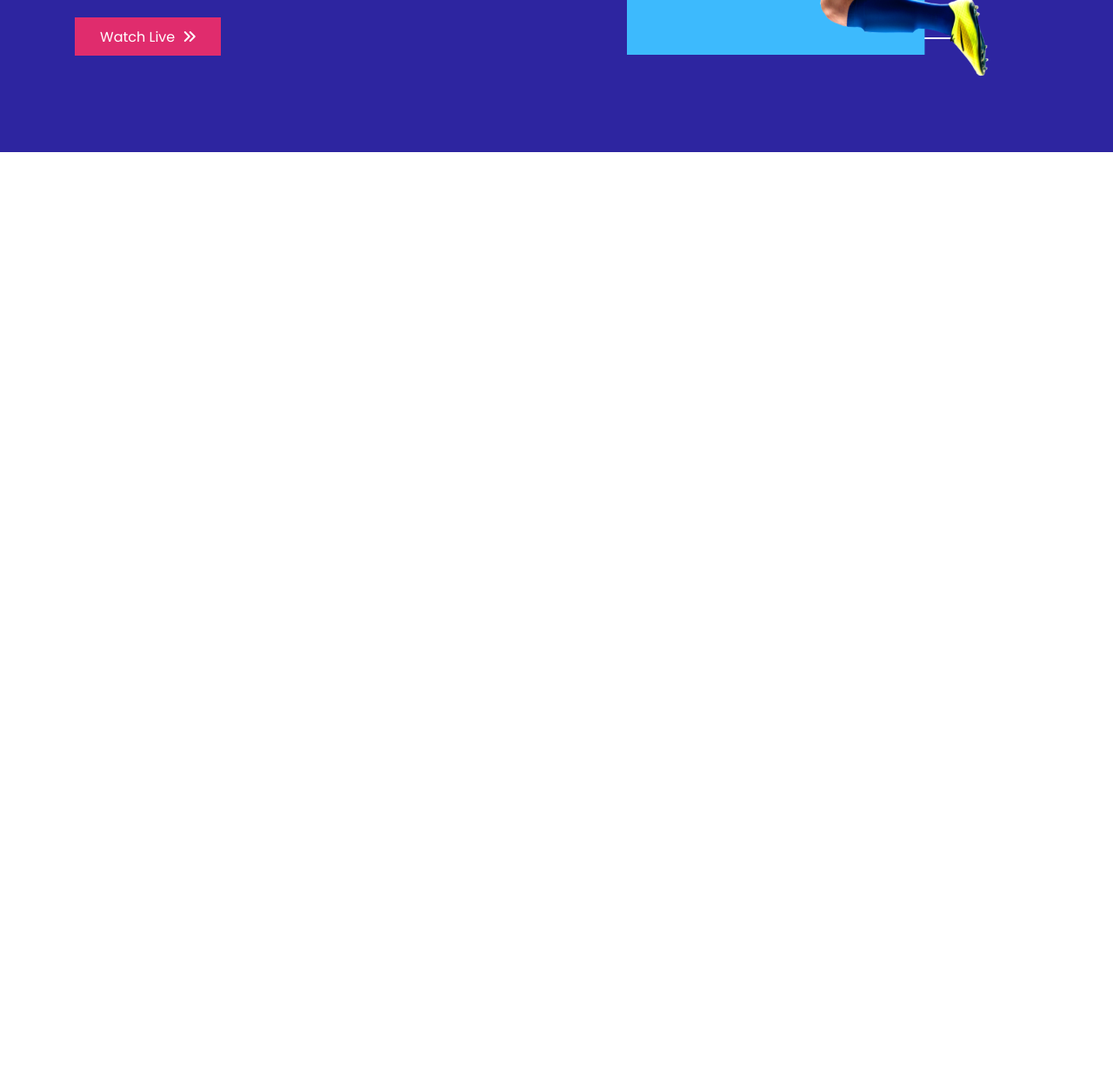
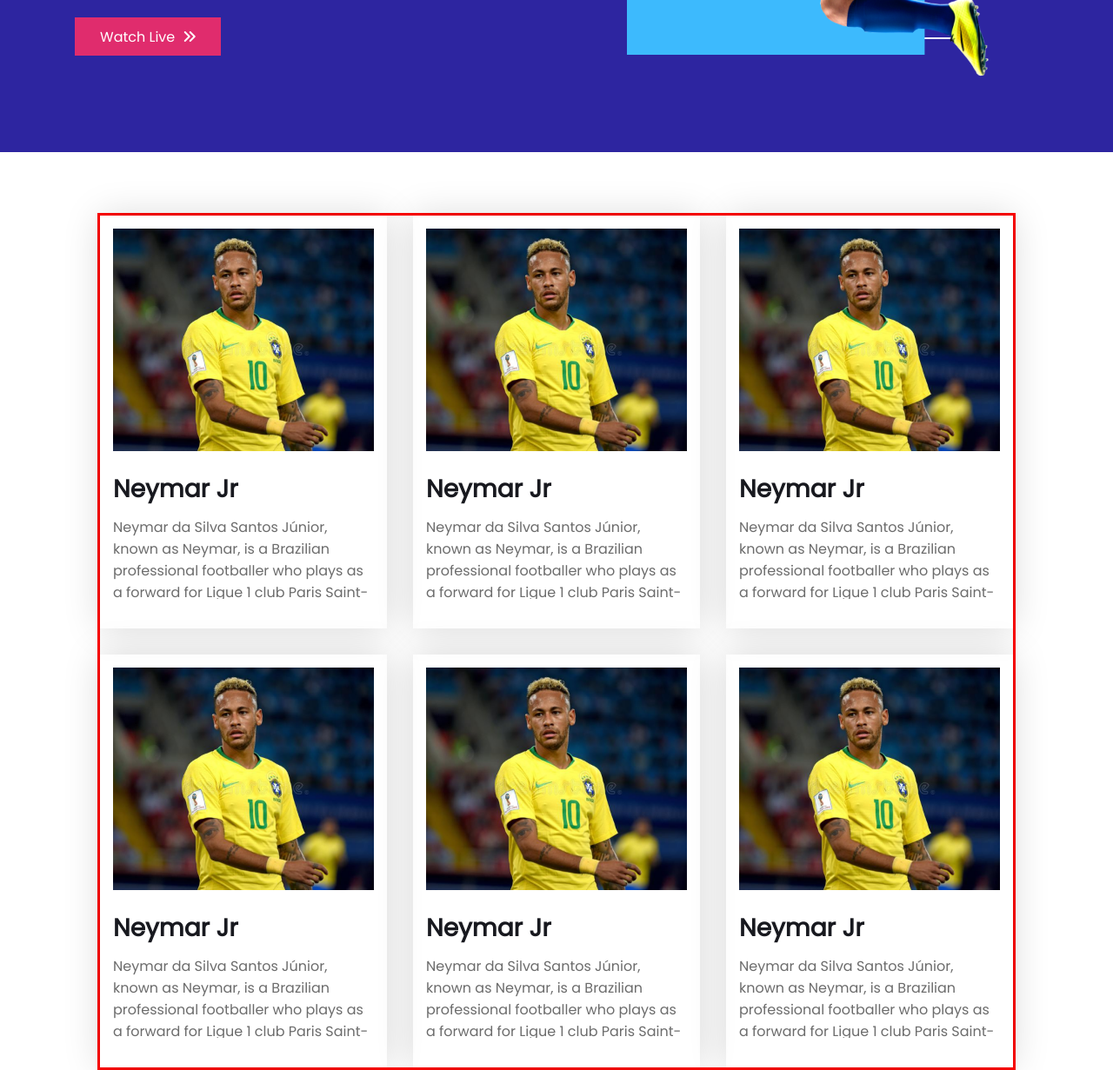
Before and after one commit to MashodRana/blog-page-responsive, a plain HTML site: page index.html in a window 1280 px wide. Shown: the part 500-1731 px from the top of the page at 87% size. Before the commit the page ends 800 px from the top, so only its background shows below. Drawn offline with Linux system fonts and the light colour scheme.

Commit message:
Player section desing have done.

```diff
--- a/index.html
+++ b/index.html
@@ -31,6 +31,83 @@
         </section>
         <!-- Welcome Section code end here -->
     </header>
+
+    <main>
+        <section class="players-section">
+            <div class="player">
+                <article class="player-details">
+                    <img class="player-dp" src="images/players/player-1.png" alt="Neymar Jr. in the dissapoint mode.">
+
+                    <h1 class="player-title">Neymar Jr</h1>
+                    <p class="player-desc">
+                        Neymar da Silva Santos Júnior, known as Neymar, is a Brazilian professional footballer who plays
+                        as a forward for Ligue 1 club Paris Saint-Germain and the Brazil national team. He is widely
+                        regarded as one of the best players in the world.
+                    </p>
+                </article>
+            </div>
+            <div class="player">
+                <article class="player-details">
+                    <img class="player-dp" src="images/players/player-1.png" alt="Neymar Jr. in the dissapoint mode.">
+
+                    <h1 class="player-title">Neymar Jr</h1>
+                    <p class="player-desc">
+                        Neymar da Silva Santos Júnior, known as Neymar, is a Brazilian professional footballer who plays
+                        as a forward for Ligue 1 club Paris Saint-Germain and the Brazil national team. He is widely
+                        regarded as one of the best players in the world.
+                    </p>
+                </article>
+            </div>
+            <div class="player">
+                <article class="player-details">
+                    <img class="player-dp" src="images/players/player-1.png" alt="Neymar Jr. in the dissapoint mode.">
+
+                    <h1 class="player-title">Neymar Jr</h1>
+                    <p class="player-desc">
+                        Neymar da Silva Santos Júnior, known as Neymar, is a Brazilian professional footballer who plays
+                        as a forward for Ligue 1 club Paris Saint-Germain and the Brazil national team. He is widely
+                        regarded as one of the best players in the world.
+                    </p>
+                </article>
+            </div>
+            <div class="player">
+                <article class="player-details">
+                    <img class="player-dp" src="images/players/player-1.png" alt="Neymar Jr. in the dissapoint mode.">
+
+                    <h1 class="player-title">Neymar Jr</h1>
+                    <p class="player-desc">
+                        Neymar da Silva Santos Júnior, known as Neymar, is a Brazilian professional footballer who plays
+                        as a forward for Ligue 1 club Paris Saint-Germain and the Brazil national team. He is widely
+                        regarded as one of the best players in the world.
+                    </p>
+                </article>
+            </div>
+            <div class="player">
+                <article class="player-details">
+                    <img class="player-dp" src="images/players/player-1.png" alt="Neymar Jr. in the dissapoint mode.">
+
+                    <h1 class="player-title">Neymar Jr</h1>
+                    <p class="player-desc">
+                        Neymar da Silva Santos Júnior, known as Neymar, is a Brazilian professional footballer who plays
+                        as a forward for Ligue 1 club Paris Saint-Germain and the Brazil national team. He is widely
+                        regarded as one of the best players in the world.
+                    </p>
+                </article>
+            </div>
+            <div class="player">
+                <article class="player-details">
+                    <img class="player-dp" src="images/players/player-1.png" alt="Neymar Jr. in the dissapoint mode.">
+
+                    <h1 class="player-title">Neymar Jr</h1>
+                    <p class="player-desc">
+                        Neymar da Silva Santos Júnior, known as Neymar, is a Brazilian professional footballer who plays
+                        as a forward for Ligue 1 club Paris Saint-Germain and the Brazil national team. He is widely
+                        regarded as one of the best players in the world.
+                    </p>
+                </article>
+            </div>
+        </section>
+    </main>
 </body>
 
 </html>
--- a/styles/sytle.css
+++ b/styles/sytle.css
@@ -29,6 +29,7 @@ body{
 
 }
 .welcome-info h1{
+    color: white;
     font-size: 64px;
     font-weight: 700;
     margin-bottom: 30px;
@@ -50,3 +51,51 @@ body{
     margin-top: 135px;
     height: 456px;
 }
+
+
+/* Player Section Styles */
+
+.players-section{
+    margin: 70px auto 0 auto;
+    width: 1050px;
+    border: solid red;
+    display: grid;
+    grid-gap: 30px;
+    grid-template-columns: repeat(3, 1fr);
+
+}
+
+.player{
+    /* border: solid blue; */
+    height: 475px;
+    box-shadow: 0px 0px 40px rgba(0, 0, 0, 0.15);
+}
+
+.player-details{
+    /* border: solid salmon; */
+    margin: 15px;
+    height: 426px;
+    overflow: hidden;
+
+
+}
+
+.player .player-dp{
+    height:256px;
+}
+
+.player .player-title{
+    margin-top: 16px;
+    font-size: 28px;
+    font-weight: 700;
+    color: #18191F;
+}
+
+.player .player-desc{
+    margin-top: 10px;
+    font-size: 16px;
+    font-weight: normal;
+    color: #6C6C6C;
+    /* text-overflow: ellipsis; */
+
+}
```
